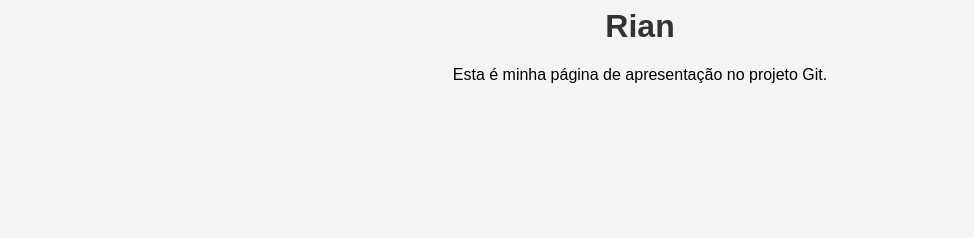
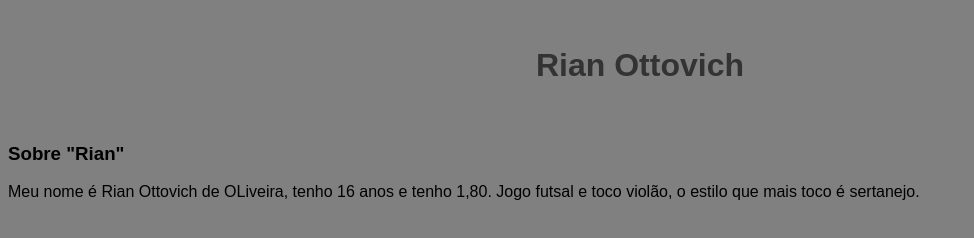
Before and after one commit to borchardttt/curso-git-utfpr, a website: page participantes/alunos/Rian-Ottovich/index.html in a window 1280 px wide. Shown: the whole page, without its empty margins (0-974 px from the left). Drawn offline with Linux system fonts and the light colour scheme.

Commit message:
primeiro commit

```diff
--- a/participantes/alunos/Rian-Ottovich/index.html
+++ b/participantes/alunos/Rian-Ottovich/index.html
@@ -7,9 +7,8 @@
         <link rel="stylesheet" href="style.css">
     </head>
     <body>
-        <h1>Rian</h1>
-        <p>
-            Esta é minha página de apresentação no projeto Git.
-        </p>
+        <br> <h1>Rian Ottovich</h1> </br>
+        <h3> Sobre "Rian" </h3>
+        <p>Meu nome é Rian Ottovich de OLiveira, tenho 16 anos e tenho 1,80. Jogo futsal e toco violão, o estilo que mais toco é sertanejo.</p>
     </body>
 </html>
--- a/participantes/alunos/Rian-Ottovich/style.css
+++ b/participantes/alunos/Rian-Ottovich/style.css
@@ -1,9 +1,10 @@
 body {
 	font-family: Arial, sans-serif;
-	text-align: center;
-	background-color: #f4f4f4;
+	background-color: grey;
 }
 
 h1 {
+	text-align: center;
 	color: #333;
 }
+1
```
